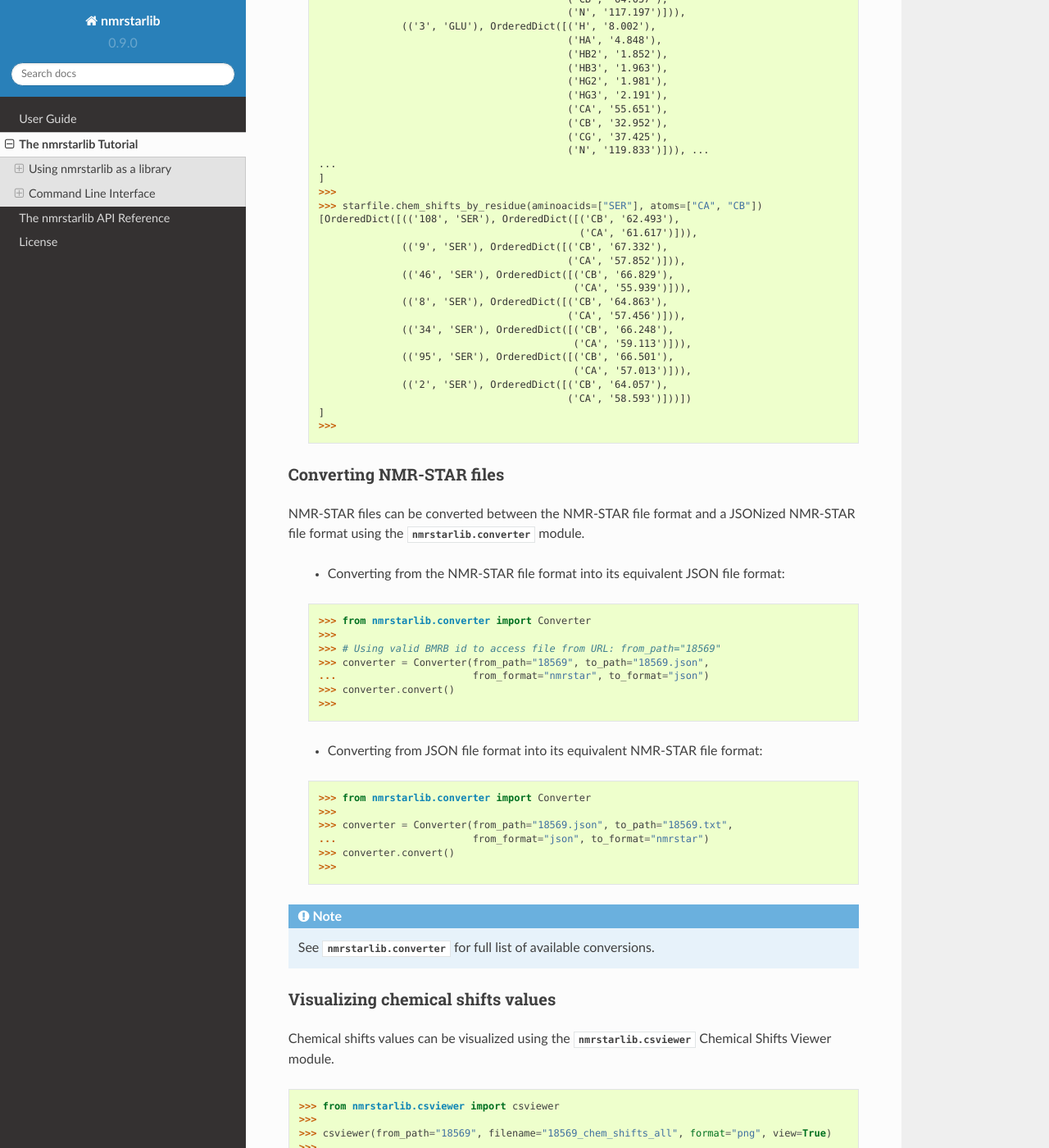
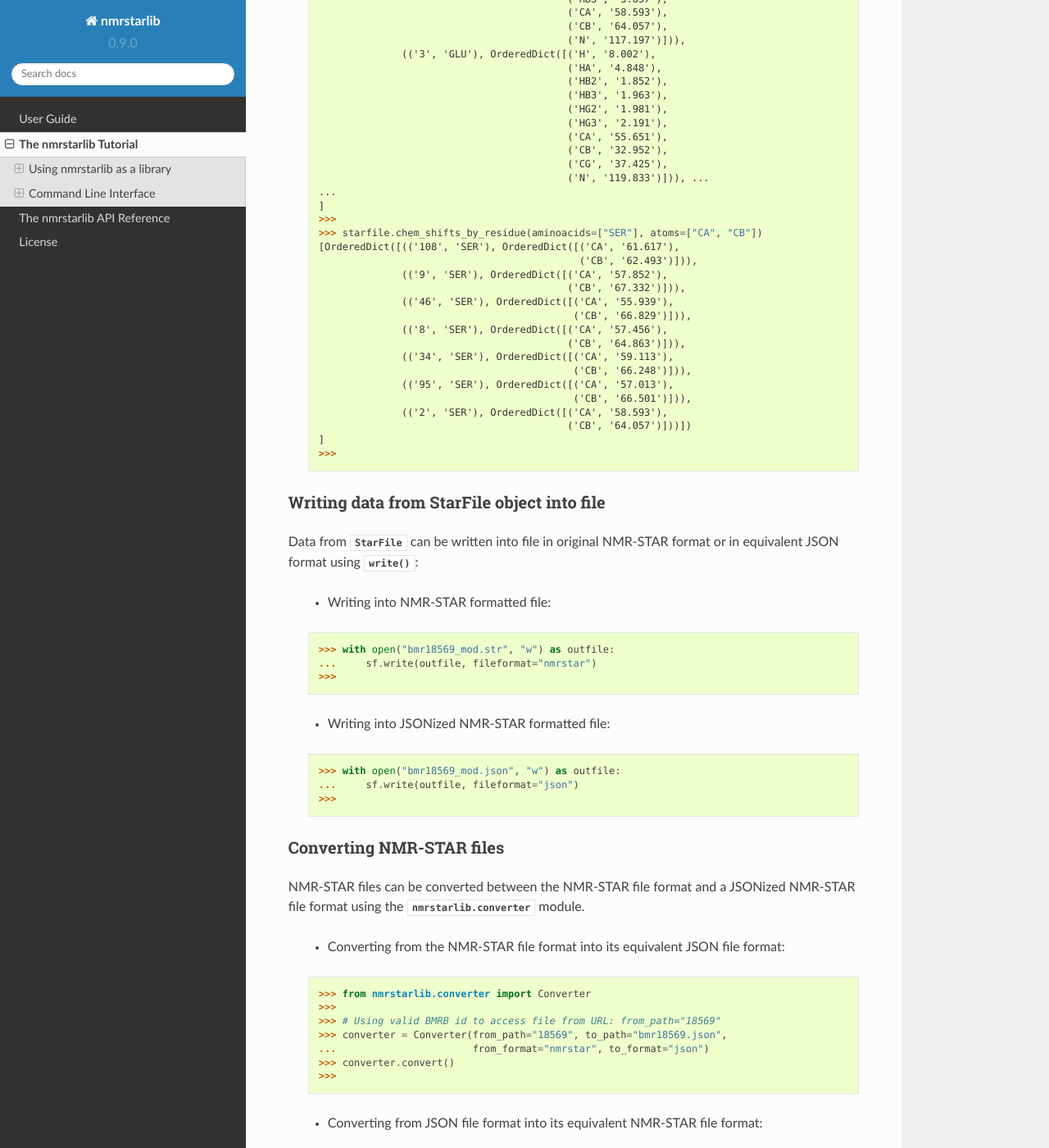
Before and after one commit to MoseleyBioinformaticsLab/nmrstarlib, a Sphinx documentation site: the page built from docs/tutorial.rst, in a window 1280 px wide and 1400 px high, scrolled down 6459 px. Shown: the whole window at 82% size. Built offline with Sphinx 7.4.7 and the Read the Docs theme 2.0.0, drawn with Linux system fonts in a browser that asks for light colours; some of the changed text lies outside the part shown.

```diff
--- a/docs/index.rst
+++ b/docs/index.rst
@@ -8,7 +8,8 @@ Welcome to nmrstarlib's documentation!
 
 .. include:: ../README.rst
 
-Contents:
+Documentation index:
+====================
 
 .. toctree::
    :maxdepth: 2
@@ -26,5 +27,3 @@ Indices and tables
 * :ref:`genindex`
 * :ref:`modindex`
 * :ref:`search`
-
-.. _BMRB: http://www.bmrb.wisc.edu
--- a/docs/tutorial.rst
+++ b/docs/tutorial.rst
@@ -19,13 +19,15 @@ Constructing StarFile generator
 -------------------------------
 
 The nmrstarlib provides :func:`~nmrstarlib.nmrstarlib.read_files` generator function that
-yields :class:`~nmrstarlib.nmrstarlib.StarFile` objects. Constructing
+yields :class:`~nmrstarlib.nmrstarlib.StarFile` instances. Constructing
 :class:`~nmrstarlib.nmrstarlib.StarFile` generator is easy - specify path to local NMR-STAR file,
 directory of NMR-STAR files, archive of NMR-STAR files or BMRB id:
 
 >>> from nmrstarlib import nmrstarlib
 >>>
->>> single_starfile = nmrstarlib.read_files(["18569.txt"])     # single NMR-STAR file
+>>> single_starfile = nmrstarlib.read_files(["bmr18569.str"])  # single NMR-STAR file
+>>>
+>>> starfiles = nmrstarlib.read_files(["bmr18569.str", "bmr336.str"]) # several NMR-STAR files
 >>>
 >>> dir_starfiles = nmrstarlib.read_files(["starfiles_dir"])   # directory of NMR-STAR files
 >>>
@@ -349,21 +351,38 @@ using bracket accessors.
    ]
    >>>
    >>> starfile.chem_shifts_by_residue(aminoacids=["SER"], atoms=["CA", "CB"])
-   [OrderedDict([(('108', 'SER'), OrderedDict([('CB', '62.493'),
-                                               ('CA', '61.617')])),
-                 (('9', 'SER'), OrderedDict([('CB', '67.332'),
-                                             ('CA', '57.852')])),
-                 (('46', 'SER'), OrderedDict([('CB', '66.829'),
-                                              ('CA', '55.939')])),
-                 (('8', 'SER'), OrderedDict([('CB', '64.863'),
-                                             ('CA', '57.456')])),
-                 (('34', 'SER'), OrderedDict([('CB', '66.248'),
-                                              ('CA', '59.113')])),
-                 (('95', 'SER'), OrderedDict([('CB', '66.501'),
-                                              ('CA', '57.013')])),
-                 (('2', 'SER'), OrderedDict([('CB', '64.057'),
-                                             ('CA', '58.593')]))])
+   [OrderedDict([(('108', 'SER'), OrderedDict([('CA', '61.617'),
+                                               ('CB', '62.493')])),
+                 (('9', 'SER'), OrderedDict([('CA', '57.852'),
+                                             ('CB', '67.332')])),
+                 (('46', 'SER'), OrderedDict([('CA', '55.939'),
+                                              ('CB', '66.829')])),
+                 (('8', 'SER'), OrderedDict([('CA', '57.456'),
+                                             ('CB', '64.863')])),
+                 (('34', 'SER'), OrderedDict([('CA', '59.113'),
+                                              ('CB', '66.248')])),
+                 (('95', 'SER'), OrderedDict([('CA', '57.013'),
+                                              ('CB', '66.501')])),
+                 (('2', 'SER'), OrderedDict([('CA', '58.593'),
+                                             ('CB', '64.057')]))])
    ]
+   >>>
+
+Writing data from StarFile object into file
+-------------------------------------------
+Data from :class:`~nmrstarlib.nmrstarlib.StarFile` can be written into file in original NMR-STAR format
+or in equivalent JSON format using :meth:`~nmrstarlib.nmrstarlib.StarFile.write()`:
+
+   * Writing into NMR-STAR formatted file:
+
+   >>> with open("bmr18569_mod.str", "w") as outfile:
+   ...     sf.write(outfile, fileformat="nmrstar")
+   >>>
+
+   * Writing into JSONized NMR-STAR formatted file:
+
+   >>> with open("bmr18569_mod.json", "w") as outfile:
+   ...     sf.write(outfile, fileformat="json")
    >>>
 
 Converting NMR-STAR files
@@ -377,7 +396,7 @@ file format using the :mod:`nmrstarlib.converter` module.
    >>> from nmrstarlib.converter import Converter
    >>>
    >>> # Using valid BMRB id to access file from URL: from_path="18569"
-   >>> converter = Converter(from_path="18569", to_path="18569.json",
+   >>> converter = Converter(from_path="18569", to_path="bmr18569.json",
    ...                       from_format="nmrstar", to_format="json")
    >>> converter.convert()
    >>>
@@ -386,7 +405,7 @@ file format using the :mod:`nmrstarlib.converter` module.
 
    >>> from nmrstarlib.converter import Converter
    >>>
-   >>> converter = Converter(from_path="18569.json", to_path="18569.txt",
+   >>> converter = Converter(from_path="bmr18569.json", to_path="bmr18569.str",
    ...                       from_format="json", to_format="nmrstar")
    >>> converter.convert()
    >>>
@@ -399,13 +418,15 @@ Visualizing chemical shifts values
 Chemical shifts values can be visualized using the :mod:`nmrstarlib.csviewer`
 Chemical Shifts Viewer module.
 
->>> from nmrstarlib.csviewer import csviewer
+>>> from nmrstarlib.csviewer import CSViewer
 >>>
->>> csviewer(from_path="18569", filename="18569_chem_shifts_all", format="png", view=True)
+>>> csviewer = CSViewer(from_path="18569", filename="18569_chem_shifts_all", csview_format="png")
+>>> csviewer.csview(view=True))
 >>>
->>> csviewer(from_path="18569", aminoacids=["SER", "THR"], atoms=["CA", "CB"],
-...          filename="18569_chem_shifts_SER_THR_CA_CB", format="png", view=True)
->>>
+>>> csviewer = CSViewer(from_path="18569", aminoacids=["SER", "THR"], atoms=["CA", "CB"],
+...                     filename="18569_chem_shifts_SER_THR_CA_CB", csview_format="png")
+>>> csviewer.csview(view=True)  # open in a default image viewer or pdf viewer
+>>> csviewer.csview(view=False) # save output file in current working directory
 
 :mod:`nmrstarlib.csviewer` output example:
 
@@ -426,32 +447,37 @@ Command Line Interface functionality:
 
    Usage:
        nmrstarlib -h | --help
-
        nmrstarlib --version
-
        nmrstarlib convert (<from_path> <to_path>) [--from_format=<format>]
                                                   [--to_format=<format>]
                                                   [--bmrb_url=<url>]
+                                                  [--nmrstarversion=<version>]
+                                                  [--verbose]
 
        nmrstarlib csview <starfile_path> [--aminoacids=<aa>]
                                          [--atoms=<at>]
                                          [--csview_outfile=<path>]
                                          [--csview_format=<format>]
+                                         [--nmrstarversion=<version>]
+                                         [--verbose]
 
    Options:
-       -h, --help                   Show help message.
+       -h, --help                   Show this screen.
        --version                    Show version.
+       --verbose                    Print what files are processing.
        --from_format=<format>       Input file format, available formats:
-                                    nmrstar, json [default: nmrstar].
+                                    nmrstar, json [default: nmrstar]
        --to_format=<format>         Output file format, available formats:
-                                    nmrstar, json [default: json].
+                                    nmrstar, json [default: json]
+       --nmrstarversion=<version>   Version of NMR-STAR format to use, available:
+                                    3, 2 [default: 3]
        --bmrb_url=<url>             URL to BMRB REST interface
-                                    [default: http://rest.bmrb.wisc.edu/bmrb/NMR-STAR3/].
-       --aminoacids=<aa>            Comma-separated amino acid three-letter codes.
-       --atoms=<at>                 Comma-separated BMRB atom codes.
-       --csview_outfile=<path>      Where to save chemical shifts table.
+                                    [default: http://rest.bmrb.wisc.edu/bmrb/NMR-STAR3/]
+       --aminoacids=<aa>            Comma-separated amino acid three-letter codes
+       --atoms=<at>                 Comma-separated BMRB atom codes
+       --csview_outfile=<path>      Where to save chemical shifts table
        --csview_format=<format>     Format to which save chamical shift table
-                                    [default: svg].
+                                    [default: svg]
 
 Converting NMR-STAR files in bulk
 ---------------------------------
@@ -463,35 +489,35 @@ One-to-one file conversions
 
    .. code:: bash
 
-      $ python3 -m nmrstarlib convert 18569.txt 18569.json \
+      $ python3 -m nmrstarlib convert bmr18569.str bmr18569.json \
                 --from_format=nmrstar --to_format=json
 
    * Convert from a local file in JSON format to a local file in NMR-STAR format:
 
    .. code:: bash
 
-      $ python3 -m nmrstarlib convert 18569.json 18569.txt \
+      $ python3 -m nmrstarlib convert bmr18569.json bmr18569.str \
                 --from_format=json --to_format=nmrstar
 
    * Convert from a compressed local file in NMR-STAR format to a compressed local file in JSON format:
 
    .. code:: bash
 
-      $ python3 -m nmrstarlib convert 18569.txt.gz 18569.json.gz \
+      $ python3 -m nmrstarlib convert bmr18569.str.gz bmr18569.json.gz \
                 --from_format=nmrstar --to_format=json
 
    * Convert from a compressed local file in JSON format to a compressed local file in NMR-STAR format:
 
    .. code:: bash
 
-      $ python3 -m nmrstarlib convert 18569.json.gz 18569.txt.gz \
+      $ python3 -m nmrstarlib convert bmr18569.json.gz bmr18569.str.gz \
                 --from_format=json --to_format=nmrstar
 
    * Convert from a uncompressed URL file in NMR-STAR format to a compressed local file in JSON format:
 
    .. code:: bash
 
-      $ python3 -m nmrstarlib convert 18569 18569.json.bz2 \
+      $ python3 -m nmrstarlib convert 18569 bmr18569.json.bz2 \
                 --from_format=nmrstar --to_format=json
 
    .. note:: See :mod:`nmrstarlib.converter` for full list of available conversions.
```
Also changed, not shown: other parts of docs/tutorial.rst (+2 -2 lines), README.rst (+7 -3 lines), docs/guide.rst (+6 -6 lines).
